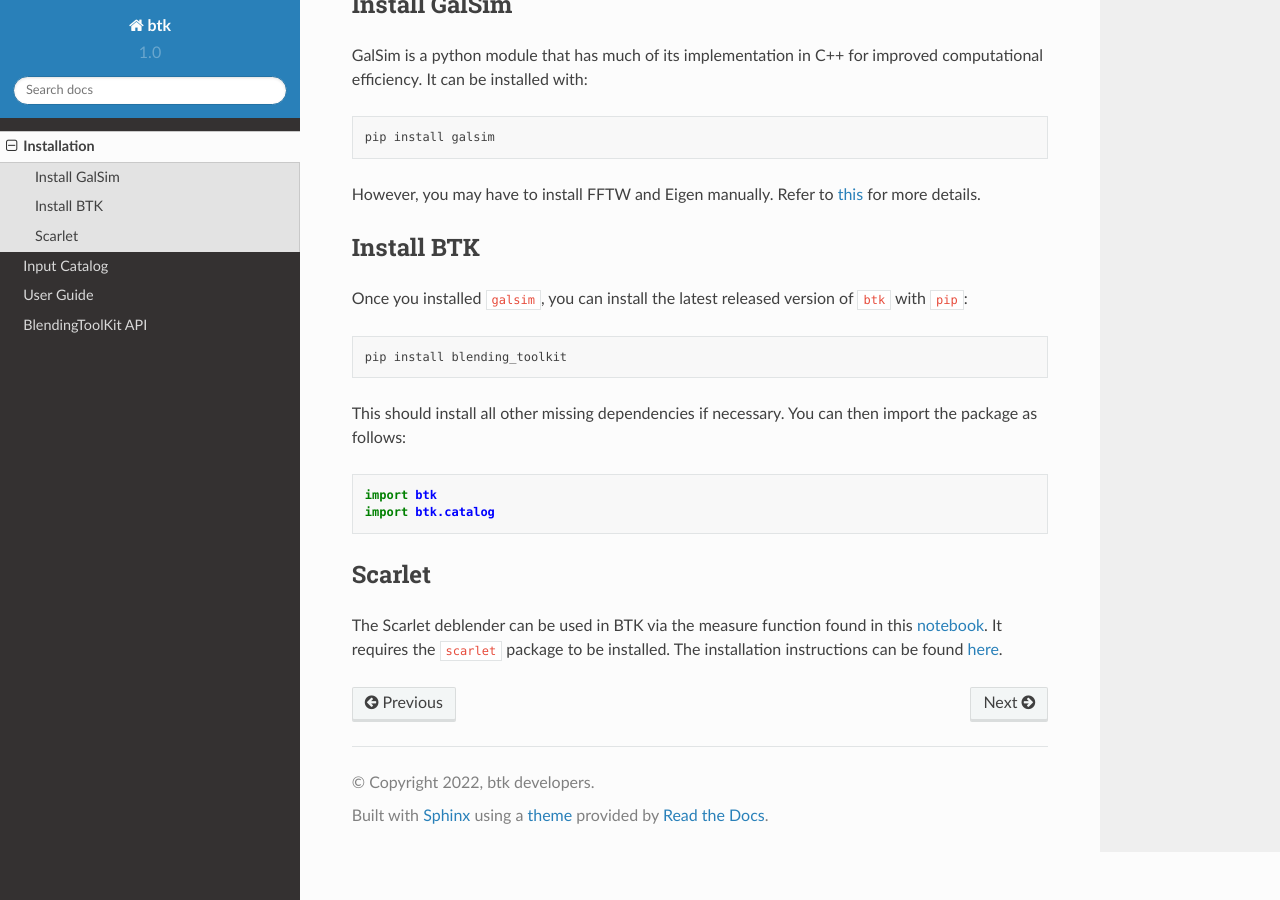
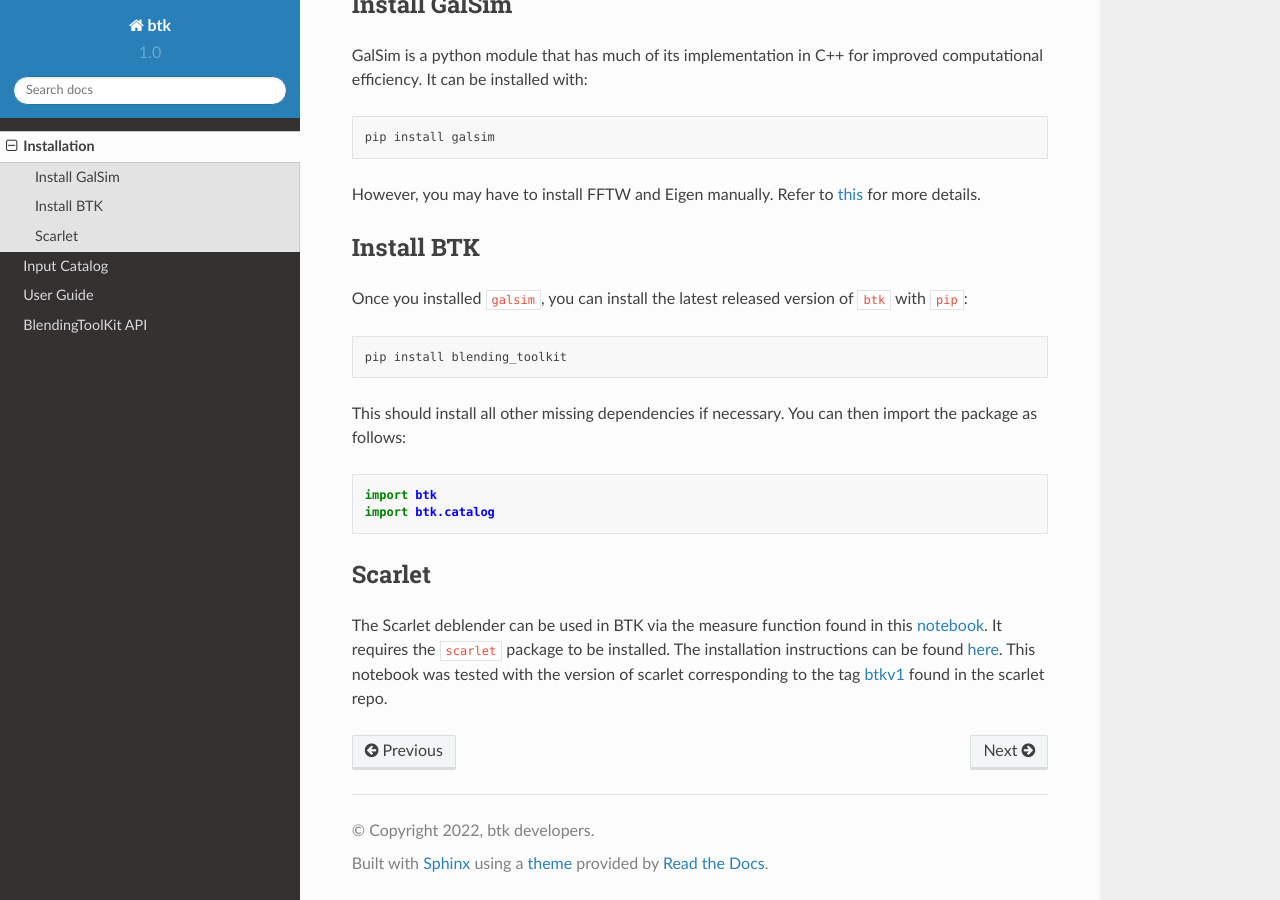
Before and after one commit to LSSTDESC/BlendingToolKit, a Sphinx documentation site: the page built from docs/source/install.rst, in a window 1280 px wide and 900 px high, scrolled down 608 px. Built offline with Sphinx 7.4.7 and the Read the Docs theme 2.0.0, drawn with Linux system fonts in a browser that asks for light colours; pages that are not in the unit, such as notebooks, are missing from menus.

Commit message:
notes on scarlet

```diff
--- a/docs/source/install.rst
+++ b/docs/source/install.rst
@@ -50,4 +50,4 @@ This should install all other missing dependencies if necessary. You can then im
 
 Scarlet
 ------------------------------
-The Scarlet deblender can be used in BTK via the measure function found in this `notebook <https://github.com/LSSTDESC/BlendingToolKit/blob/main/notebooks/01b-scarlet-measure.ipynb>`_. It requires the ``scarlet`` package to be installed. The installation instructions can be found `here <https://pmelchior.github.io/scarlet/install.html>`_.
+The Scarlet deblender can be used in BTK via the measure function found in this `notebook <https://github.com/LSSTDESC/BlendingToolKit/blob/main/notebooks/01b-scarlet-measure.ipynb>`_. It requires the ``scarlet`` package to be installed. The installation instructions can be found `here <https://pmelchior.github.io/scarlet/install.html>`_. This notebook was tested with the version of scarlet corresponding to the tag `btkv1 <https://github.com/pmelchior/scarlet/releases/tag/btk-v1>`_ found in the scarlet repo.
```
Also changed, not shown: docs/source/tutorials_footer.rst (+1 -9 lines), notebooks/README.md, 2 other files.
